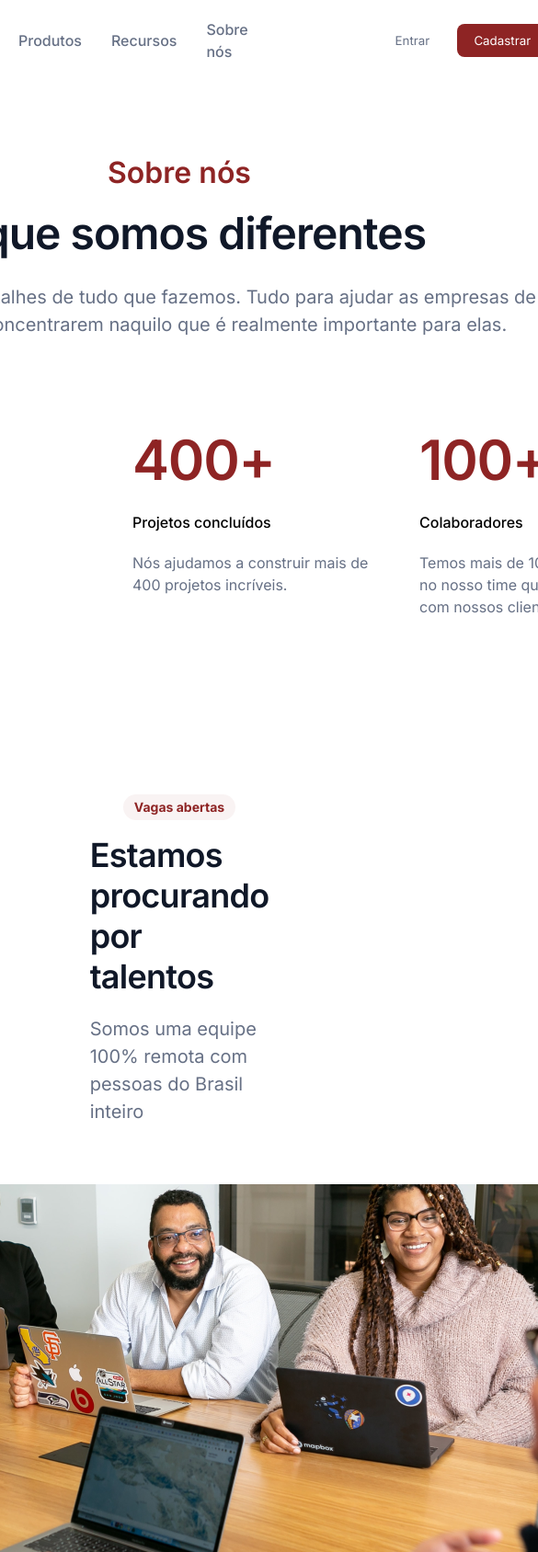
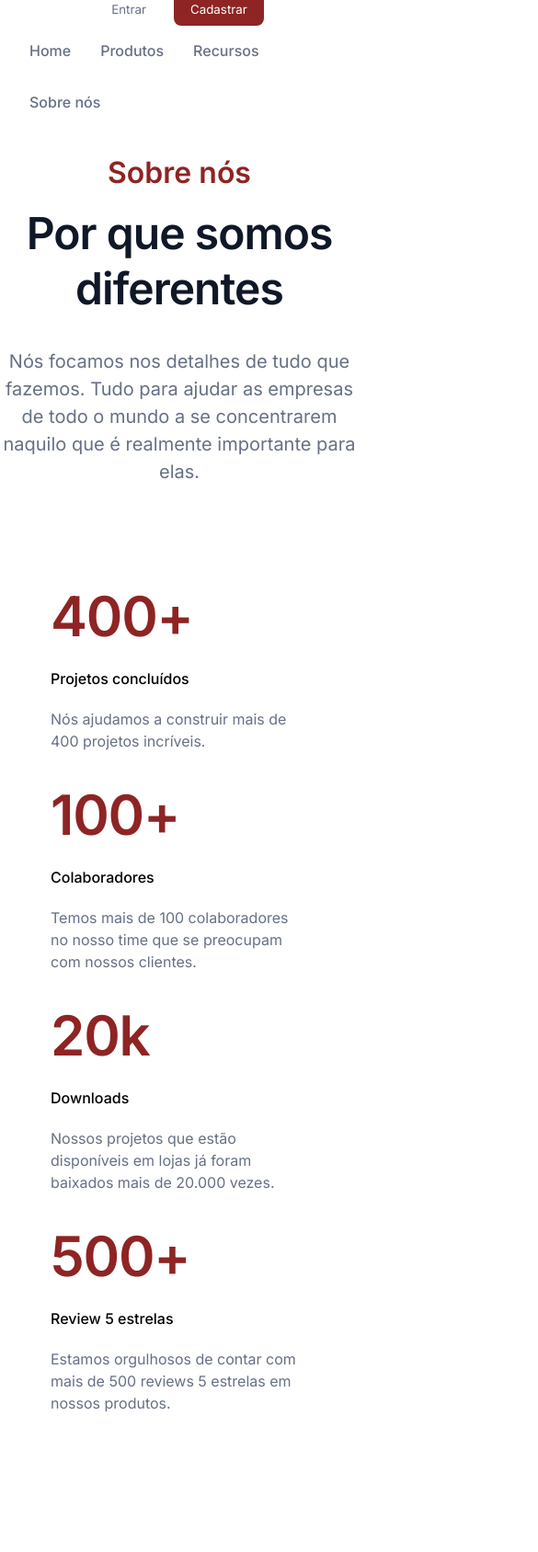
Before and after one commit to tauanecustodio/7daysofcode, a plain HTML site: page optimustech/index.html in a window 390 px wide. Shown: the top 1688 px of the page at 92% size, 585 px wide, since content can reach past the window. Drawn offline with Linux system fonts and the light colour scheme.

Commit message:
add responsividade

```diff
--- a/optimustech/style.css
+++ b/optimustech/style.css
@@ -9,6 +9,7 @@
     --gray-500:  rgba(102, 112, 133, 1);
     --gray-900: rgba(16, 24, 40, 1);
     --base-red: rgba(142, 36, 36, 1);
+    --base-red-50: rgba(142, 36, 36, 0.05)
 }
 
 * {
@@ -23,6 +24,10 @@ body {
     font-style: normal;
     font-weight: 500;
     background: var(--base-white);
+    scroll-behavior: smooth;
+    width: 100vw;
+    height: 100vh;
+    overflow-x: hidden;
 }
 
 #nav-bar {
@@ -43,6 +48,8 @@ body {
     display: flex;
     justify-content: space-around;
     align-items: center;
+    flex-wrap: wrap;
+
 }
 
 #logo {
@@ -68,6 +75,7 @@ body {
 #pages {
     display: flex;
     align-items: center;
+    flex-wrap: wrap;
     gap: 32px;
 }
 
@@ -79,12 +87,17 @@ body {
     text-decoration: none;
     font-size: 16px;
     color: var(--gray-500);
+    text-wrap: nowrap;
+}
+
+#pages li a:hover {
+    color: var(--base-red);
+    font-size: 18px;
 }
 
 #container div:empty {
     width: 142px;
     height: 32px;
-    flex-shrink: 0;
 }
 
 #button-register {
@@ -103,6 +116,13 @@ body {
     background: var(--base-white);
 }
 
+#entrar:hover, #cadastro:hover {
+    background: var(--base-red-50);
+    border-radius: 8px;
+    color: var(--gray-500);
+    border: 1px solid var(--base-red)
+}
+
 #cadastro {
     background: var(--base-red);
     color: var(--base-white);
@@ -110,6 +130,7 @@ body {
 }
 
 header {
+    width: 100%;
     display: flex;
     padding: 176px 0px 96px 0px;
     flex-direction: column;
@@ -123,12 +144,12 @@ header {
 }
 
 #about h2 {
-    width: 603px;
     font-size: 48px;
     font-weight: 600;
     line-height: 60px;
     letter-spacing: -0.96px;
-    color: var(--gray-900)
+    color: var(--gray-900);
+    text-align: center;
 }
 
 #about p {
@@ -137,6 +158,7 @@ header {
     font-size: 20px;
     font-weight: 400;
     line-height: 30px;
+    text-align: center;
 }
 
 main {
@@ -147,9 +169,10 @@ main {
 
 #metricas {
     display: flex;
-    width: 1280px;
-    padding: 0px 32px 96px 32px;
+    padding: 0 0 96px 0;
     align-items: flex-start;
+    justify-content: center;
+    flex-wrap: wrap;
     gap: 32px;
 }
 
@@ -192,8 +215,6 @@ main {
     display: flex;
     flex-direction: column;
     align-items: center;
-    margin: 0 32px;
-    padding: 0 244px;
 }
 
 #talentos h2 {
@@ -201,9 +222,10 @@ main {
     line-height: 20px;
     color: var(--base-red);
     border-radius: 16px;
-    background: rgba(142, 36, 36, 0.05);
+    background: var(--base-red-50);
     padding: 4px 12px;
     margin-bottom: 16px;
+    text-align: center;
 }
 
 #talentos h3 {
@@ -213,6 +235,7 @@ main {
     line-height: 44px;
     letter-spacing: -0.72px;
     margin-bottom: 20px;
+    text-align: center;
 }
 
 #talentos p {
@@ -220,12 +243,14 @@ main {
     font-size: 20px;
     font-weight: 400;
     line-height: 30px;
+    text-align: center;
 }
 
 #img-vagas {
-    width: 1216px;
-    height: 400px;
-    flex-shrink: 0;
+    max-width: 1216px;
+    max-height: 400px;
+    width: auto;
+    height: auto;
 }
 
 #vagas-abertas {
@@ -262,6 +287,10 @@ main {
     width: 720px;
 }
 
+.vaga:hover {
+    background: var(--gray-50);
+}
+
 .vaga h5 {
     color: var(--gray-900);
     font-size: 18px;
@@ -282,9 +311,10 @@ main {
     background: rgba(195, 25, 25, 0.03);
     display: flex;
     padding: 64px;
-    margin: 0 32px 96px 32px;
+    margin: 0 0 96px 0;
     flex-direction: column;
     align-items: center;
+    justify-content: center;
     gap: 32px;
 }
 
@@ -299,6 +329,7 @@ main {
     font-size: 14px;
     font-weight: 600;
     color: var(--base-red);
+    text-align: center;
 }
 
 #quote p {
@@ -331,9 +362,9 @@ main {
 footer {
     background: var(--gray-50);
     display: flex;
-    padding: 96px 0px;
     flex-direction: column;
     align-items: center;
+    padding: 96px 0px;
     gap: 32px;
 }
 
@@ -366,12 +397,14 @@ footer {
     font-size: 20px;
     font-weight: 400;
     line-height: 30px;
+    text-align: center;
 }
 
 #form {
     display: flex;
     align-items: center;
     justify-content: center;
+    flex-wrap: wrap;
     gap: 16px;
 }
 
@@ -398,3 +431,70 @@ footer p {
     font-weight: 400;
     color: var(--gray-400);
 }
+
+@media (max-width: 1200px) {
+    main {
+        padding: 0 90px;
+    }
+    #about p {
+        margin: 10px 0;
+    }
+    #container div:empty {
+        width: 0;
+        height: 0;
+    }
+    #about p {
+        width: 700px;
+    }
+    #quote p {
+        font-size: 30px;
+    }
+    .vaga {
+        width: 600px;
+    }
+}
+
+@media (max-width: 900px) {
+    main {
+        padding: 0 50px;
+    }
+    #pages {
+        order: 2;
+        margin-top: 15px;
+    }
+    #container div:empty {
+        width: 200px;
+        height: 0;
+    }
+    #about p {
+        width: 550px;
+    }
+    #quote p {
+        font-size: 25px;
+    }
+    #depimentos {
+        padding: 45px;
+    }
+    .vaga {
+        width: 400px;
+    }
+}
+
+@media (max-width: 600px) {
+    main {
+        padding: 0 25px;
+    }
+    #container div:empty {
+        width: 0;
+        height: 0;
+    }
+    #about p {
+        width: 400px;
+    }
+    #depimentos {
+        padding: 30px;
+    }
+    .vaga {
+        width: 300px;
+    }
+}
```
